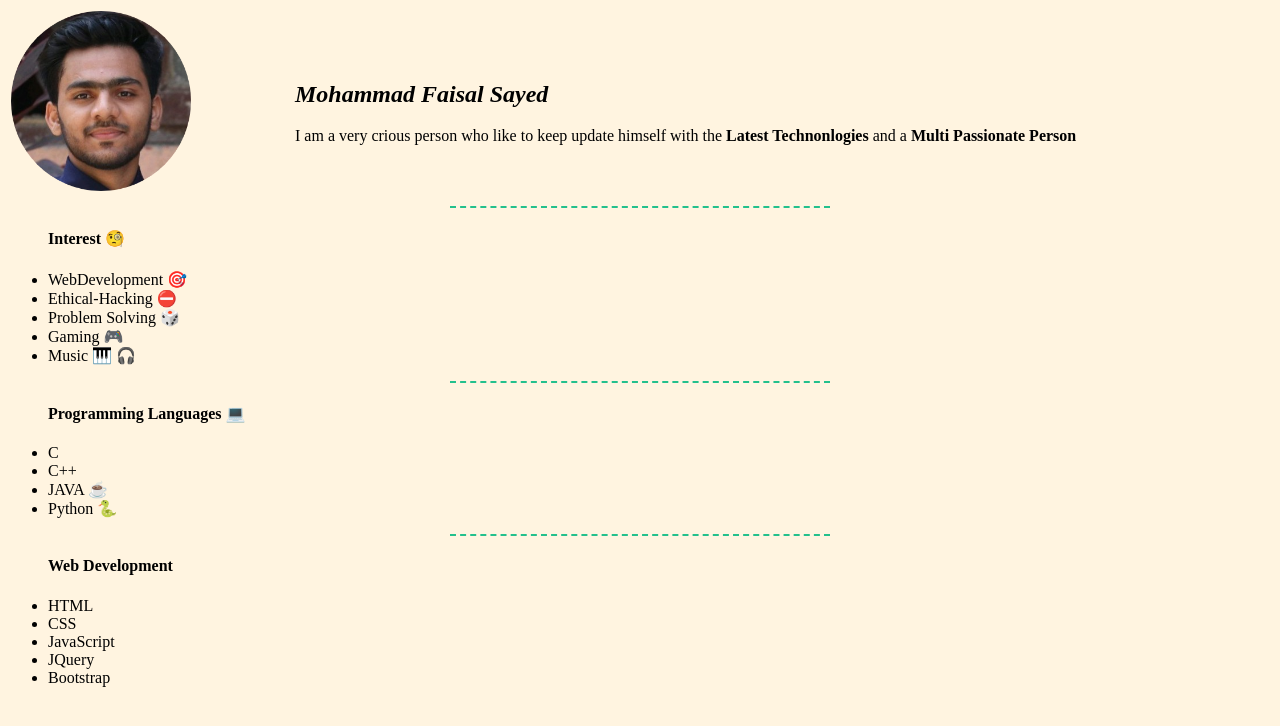
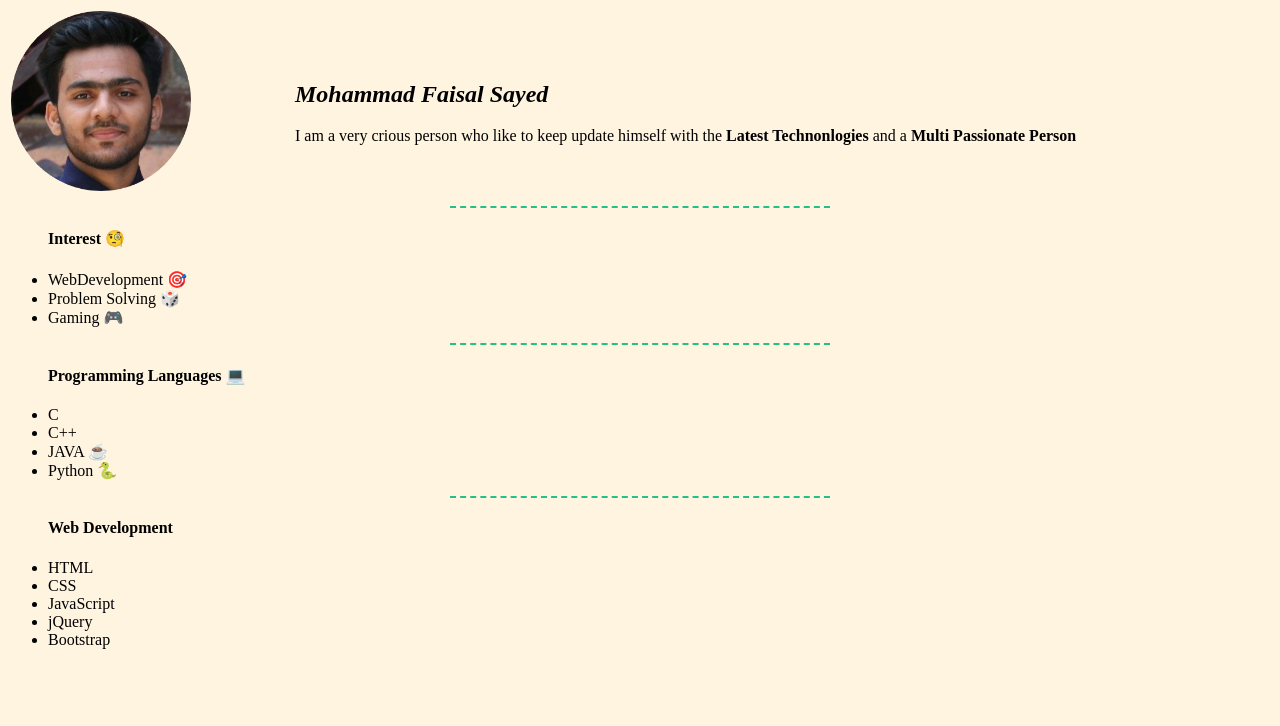
Before and after one commit to sayyedfaixal/singlePagePortfolio, a plain HTML site: page Portfolio/index.html in a window 1280 px wide. Drawn offline with Linux system fonts and the light colour scheme.

Commit message:
Update to the file

```diff
--- a/Portfolio/index.html
+++ b/Portfolio/index.html
@@ -29,10 +29,8 @@
         <ul>
             <h4>Interest &#129488</h4>
             <li>WebDevelopment &#127919</li>
-            <li>Ethical-Hacking &#9940</li>
             <li>Problem Solving &#127922</li>
             <li>Gaming &#127918</li>
-            <li>Music &#127929 &#127911</li>
         </ul>
     </div>
         <hr>
@@ -52,7 +50,7 @@
             <li>HTML</li>
             <li >CSS</li>
             <li >JavaScript</li>
-            <li >JQuery</li>
+            <li >jQuery</li>
             <li >Bootstrap</li>
         </ul>
     </div>
```
